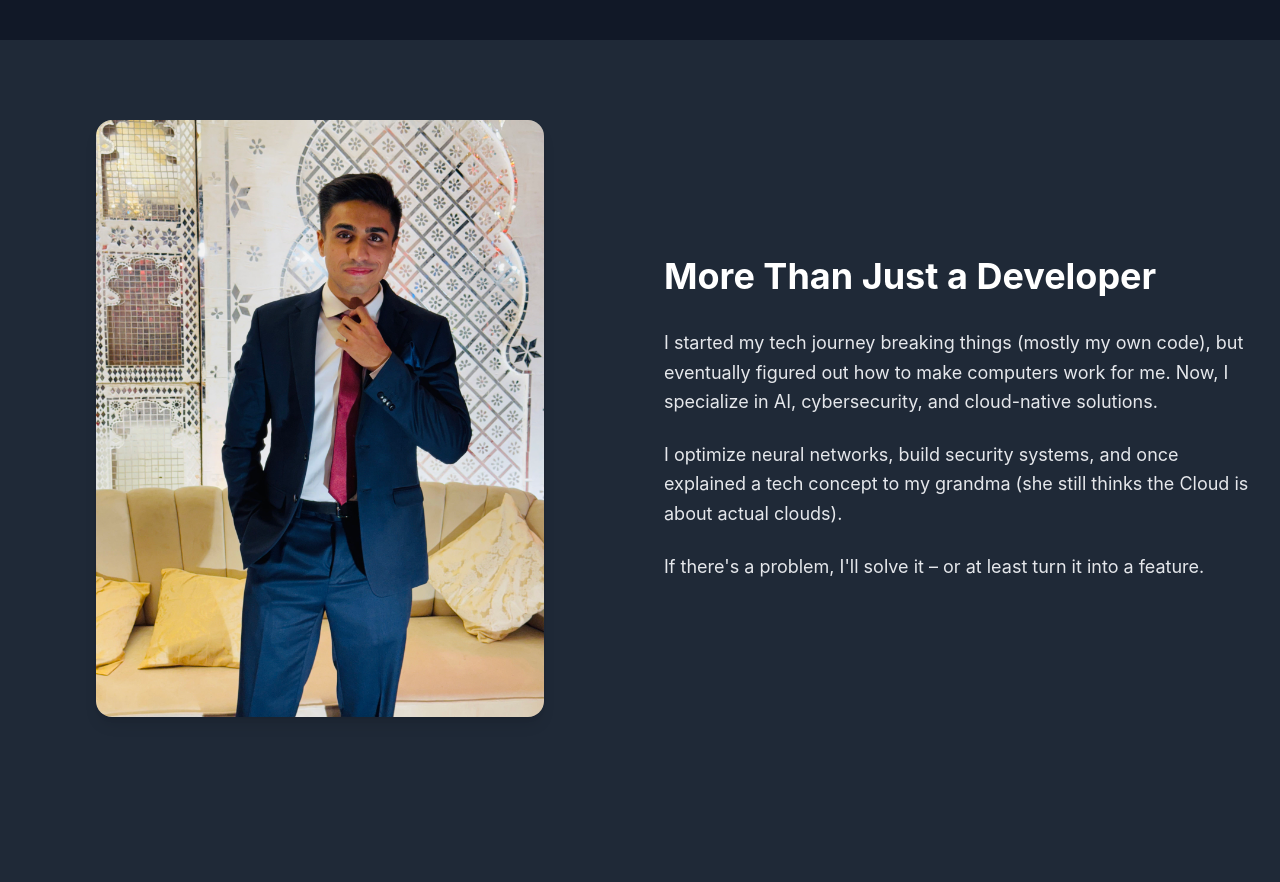
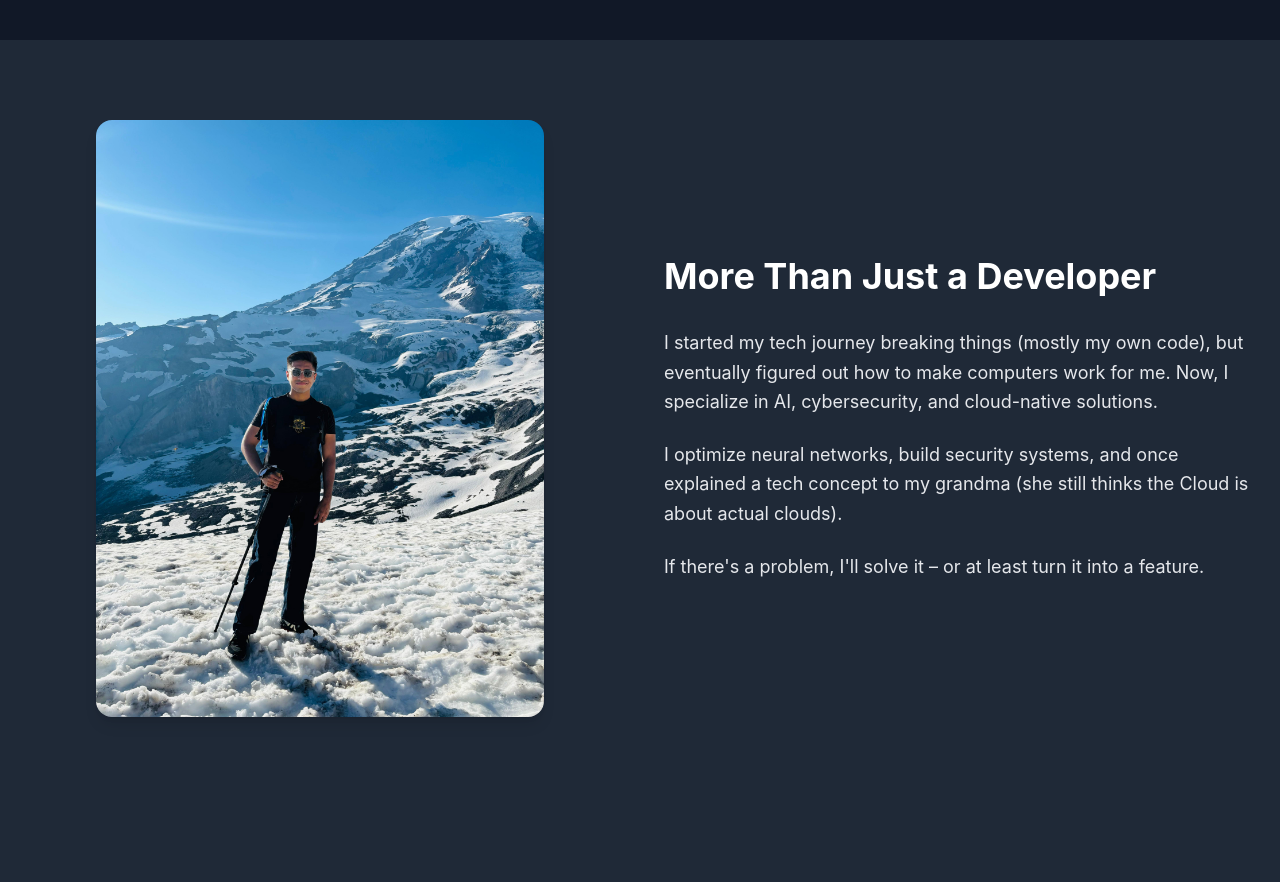
Before and after one commit to akshatpunjabi/akshatpunjabi.github.io, a React (Vite) app: page / in a window 1280 px wide. Shown: the part 760-1642 px from the top of the page. Built offline with nearby package versions, Linux system fonts and the light colour scheme.

Commit message:
Changed the image

```diff
--- a/src/components/About.tsx
+++ b/src/components/About.tsx
@@ -25,7 +25,7 @@ const About: React.FC<AboutProps> = ({ isDarkMode }) => {
           className="w-full md:w-1/2 flex justify-center"
         >
           <img
-            src="/about.jpg"  // Replace with your actual image path
+            src="/about.jpeg"  // Replace with your actual image path
             alt="About Me"
             className="rounded-2xl shadow-lg w-full max-w-sm md:max-w-md"
           />
```
Also changed, not shown: public/about.jpeg (added), 1 other file (tests, documents, lock files or other folders).
